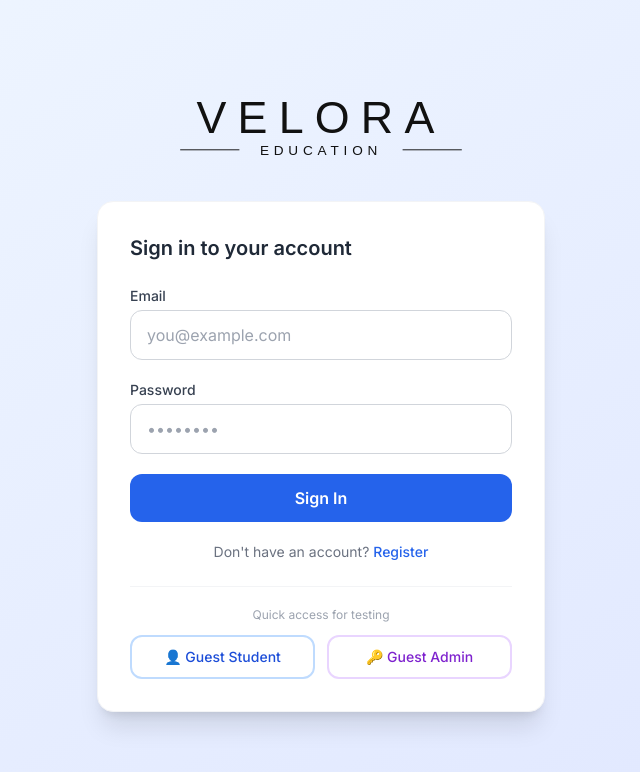
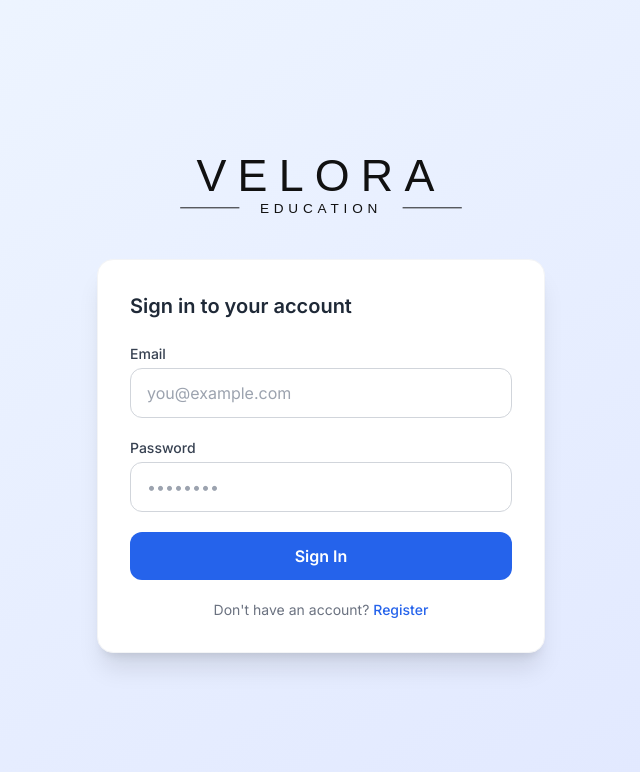
Before and after one commit to gamageg768-ui/lms-app, a Next.js app: page /login in a window 1280 px wide. Shown: the top 772 px of the page, without its empty margins (319-959 px from the left). Built offline with nearby package versions, Linux system fonts and the light colour scheme.

Commit message:
Remove guest student and guest admin quick-access buttons from login page

```diff
--- a/app/(auth)/login/page.tsx
+++ b/app/(auth)/login/page.tsx
@@ -10,15 +10,6 @@ export default function LoginPage() {
   const [password, setPassword] = useState('');
   const [error, setError] = useState('');
   const [loading, setLoading] = useState(false);
-
-  const loginAsGuest = async (email: string, password: string) => {
-    setLoading(true);
-    setError('');
-    const result = await signIn('credentials', { email, password, redirect: false });
-    setLoading(false);
-    if (result?.error) setError('Guest login failed. Run: node scripts/create-guest-admin.js');
-    else { router.push('/'); router.refresh(); }
-  };
 
   const handleSubmit = async (e: React.FormEvent) => {
     e.preventDefault();
@@ -97,28 +88,6 @@ export default function LoginPage() {
             </Link>
           </p>
 
-          {/* Quick access for testing */}
-          <div className="mt-6 pt-5 border-t border-gray-100">
-            <p className="text-xs text-center text-gray-400 mb-3">Quick access for testing</p>
-            <div className="grid grid-cols-2 gap-3">
-              <button
-                type="button"
-                onClick={() => loginAsGuest('guest@student.com', 'guest1234')}
-                disabled={loading}
-                className="py-2.5 px-3 rounded-xl border-2 border-blue-200 text-blue-700 text-sm font-medium hover:bg-blue-50 active:bg-blue-100 transition disabled:opacity-50 disabled:cursor-not-allowed"
-              >
-                👤 Guest Student
-              </button>
-              <button
-                type="button"
-                onClick={() => loginAsGuest('guest@admin.com', 'guest1234')}
-                disabled={loading}
-                className="py-2.5 px-3 rounded-xl border-2 border-purple-200 text-purple-700 text-sm font-medium hover:bg-purple-50 active:bg-purple-100 transition disabled:opacity-50 disabled:cursor-not-allowed"
-              >
-                🔑 Guest Admin
-              </button>
-            </div>
-          </div>
         </div>
       </div>
     </div>
```
